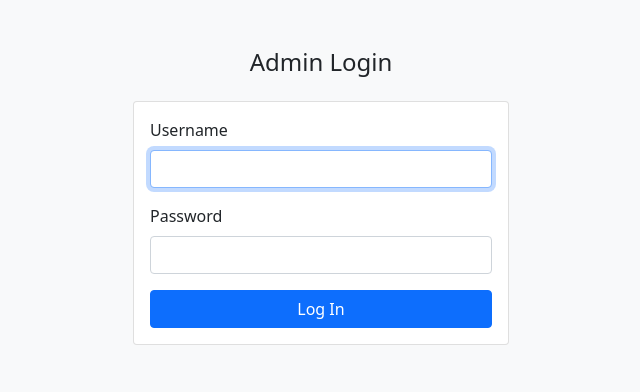
After one commit to tmdinosaurcenter/kiosk-guestbook, a Flask app: template templates/admin_login.html in a window 1280 px wide. The commit adds this page. Shown: the top 392 px of the page, without its empty margins (319-959 px from the left). Run offline with Flask 3, Linux system fonts and the light colour scheme; the template is opened without the code that fills it, so the values that code supplies are empty.

Commit message:
Migrate admin auth from HTTP Basic Auth to Flask-Login session auth
Replaces browser-cached Basic Auth credentials with proper server-side
session management. Logout now fully invalidates the session. Adds an
HTML login form at /admin/login, SECRET_KEY env var support, and updates
README with key generation instructions and role table.

```diff
--- a/app.py
+++ b/app.py
@@ -1,13 +1,16 @@
-from flask import Flask, render_template, request, redirect, url_for, jsonify, abort, Response, g
-from flask_limiter import Limiter
-from flask_limiter.util import get_remote_address
-from email_validator import validate_email, EmailNotValidError
-from werkzeug.security import generate_password_hash, check_password_hash
-from functools import wraps
-import sqlite3
 import logging
 import os
 import re
+import sqlite3
+
+from email_validator import validate_email, EmailNotValidError
+from flask import Flask, render_template, request, redirect, url_for, jsonify, abort
+from flask_limiter import Limiter
+from flask_limiter.util import get_remote_address
+from flask_login import (
+    LoginManager, UserMixin, login_user, logout_user, login_required, current_user
+)
+from werkzeug.security import generate_password_hash, check_password_hash
 
 # Set up logging
 logging.basicConfig(level=logging.INFO)
@@ -15,7 +18,52 @@ logger = logging.getLogger(__name__)
 
 app = Flask(__name__)
 DATABASE = os.environ.get('DATABASE_PATH', 'guestbook.db')
+app.secret_key = os.environ.get('SECRET_KEY', 'dev-secret-key-change-in-production')
+
 limiter = Limiter(get_remote_address, app=app, default_limits=[])
+
+login_manager = LoginManager(app)
+login_manager.login_view = 'admin_login'
+
+# ---------------------------------------------------------------------------
+# User model
+# ---------------------------------------------------------------------------
+
+class User(UserMixin):
+    """Lightweight user object stored in the session."""
+    def __init__(self, user_id, username, role):
+        # user_id format: 's:<username>' for superadmin, 'u:<db_id>' for DB users
+        self.id = user_id
+        self.username = username
+        self.role = role
+
+
+@login_manager.user_loader
+def load_user(user_id):
+    if user_id.startswith('s:'):
+        username = user_id[2:]
+        admin_user = os.environ.get('ADMIN_USER')
+        if admin_user and username == admin_user:
+            return User(user_id, username, 'superadmin')
+        return None
+    if user_id.startswith('u:'):
+        db_id = user_id[2:]
+        try:
+            conn = sqlite3.connect(DATABASE)
+            c = conn.cursor()
+            row = c.execute(
+                'SELECT id, username, role FROM users WHERE id = ?', (db_id,)
+            ).fetchone()
+            conn.close()
+            if row:
+                return User(f'u:{row[0]}', row[1], row[2])
+        except sqlite3.Error as e:
+            logger.error("Database error in user_loader: %s", e)
+    return None
+
+# ---------------------------------------------------------------------------
+# Profanity filter
+# ---------------------------------------------------------------------------
 
 def load_banned_words():
     banned_words = set()
@@ -52,6 +100,10 @@ def contains_banned_words(text):
         if banned in normalized:
             return True
     return False
+
+# ---------------------------------------------------------------------------
+# Database migrations
+# ---------------------------------------------------------------------------
 
 # Each entry is a list of SQL statements for that schema version.
 # To add a column or index in the future, append a new list — never modify existing entries.
@@ -121,6 +173,10 @@ def is_valid_email(email):
 with app.app_context():
     migrate_db()
 
+# ---------------------------------------------------------------------------
+# Public routes
+# ---------------------------------------------------------------------------
+
 @app.route('/', methods=['GET', 'POST'])
 @limiter.limit("5 per minute", methods=["POST"])
 def index():
@@ -188,65 +244,62 @@ def index():
     logger.info("Rendering index with %d guests.", len(guests))
     return render_template('index.html', error=error, guests=guests)
 
-def _authenticate():
-    """Returns (username, role) for the current request, or None if unauthenticated.
-    Role is 'superadmin', 'admin', or 'viewer'."""
-    auth = request.authorization
-    if not auth:
-        return None
-    admin_user = os.environ.get('ADMIN_USER')
-    admin_password = os.environ.get('ADMIN_PASSWORD')
-    if admin_user and auth.username == admin_user and auth.password == admin_password:
-        return (auth.username, 'superadmin')
-    try:
-        conn = sqlite3.connect(DATABASE)
-        c = conn.cursor()
-        row = c.execute(
-            'SELECT password_hash, role FROM users WHERE username = ?', (auth.username,)
-        ).fetchone()
-        conn.close()
-        if row and check_password_hash(row[0], auth.password):
-            return (auth.username, row[1])
-    except sqlite3.Error as e:
-        logger.error("Database error during authentication: %s", e)
-    return None
+# ---------------------------------------------------------------------------
+# Admin auth routes
+# ---------------------------------------------------------------------------
 
-def _unauthorized():
-    return Response('Authentication required.', 401, {'WWW-Authenticate': 'Basic realm="Admin"'})
+def _admin_configured():
+    return bool(os.environ.get('ADMIN_USER') and os.environ.get('ADMIN_PASSWORD'))
 
-def require_any_auth(f):
-    """Allows superadmin, admin, and viewer roles."""
-    @wraps(f)
-    def decorated(*args, **kwargs):
-        if not os.environ.get('ADMIN_USER') or not os.environ.get('ADMIN_PASSWORD'):
-            logger.error("ADMIN_USER and ADMIN_PASSWORD must be set to enable the admin interface.")
-            abort(503)
-        user = _authenticate()
-        if user is None:
-            return _unauthorized()
-        g.current_user, g.current_role = user
-        return f(*args, **kwargs)
-    return decorated
-
-def require_superadmin(f):
-    """Allows only the bootstrap superadmin."""
-    @wraps(f)
-    def decorated(*args, **kwargs):
+@app.route('/admin/login', methods=['GET', 'POST'])
+def admin_login():
+    if not _admin_configured():
+        abort(503)
+    if current_user.is_authenticated:
+        return redirect(url_for('admin'))
+    error = None
+    if request.method == 'POST':
+        username = request.form.get('username', '').strip()
+        password = request.form.get('password', '').strip()
         admin_user = os.environ.get('ADMIN_USER')
         admin_password = os.environ.get('ADMIN_PASSWORD')
-        if not admin_user or not admin_password:
-            abort(503)
-        auth = request.authorization
-        if not auth or auth.username != admin_user or auth.password != admin_password:
-            return _unauthorized()
-        g.current_user = auth.username
-        g.current_role = 'superadmin'
-        return f(*args, **kwargs)
-    return decorated
+        # Check superadmin first
+        if admin_user and username == admin_user and password == admin_password:
+            login_user(User(f's:{username}', username, 'superadmin'))
+            logger.info("Superadmin '%s' logged in.", username)
+            return redirect(request.args.get('next') or url_for('admin'))
+        # Check DB users
+        try:
+            conn = sqlite3.connect(DATABASE)
+            c = conn.cursor()
+            row = c.execute(
+                'SELECT id, password_hash, role FROM users WHERE username = ?', (username,)
+            ).fetchone()
+            conn.close()
+            if row and check_password_hash(row[1], password):
+                login_user(User(f'u:{row[0]}', username, row[2]))
+                logger.info("User '%s' (role=%s) logged in.", username, row[2])
+                return redirect(request.args.get('next') or url_for('admin'))
+        except sqlite3.Error as e:
+            logger.error("Database error during login: %s", e)
+        error = 'Invalid username or password.'
+        logger.warning("Failed login attempt for username '%s'.", username)
+    return render_template('admin_login.html', error=error)
+
+@app.route('/admin/logout')
+def admin_logout():
+    logout_user()
+    return redirect(url_for('admin_login'))
+
+# ---------------------------------------------------------------------------
+# Admin routes
+# ---------------------------------------------------------------------------
 
 @app.route('/admin')
-@require_any_auth
+@login_required
 def admin():
+    if not _admin_configured():
+        abort(503)
     page = request.args.get('page', 1, type=int)
     per_page = 25
     offset = (page - 1) * per_page
@@ -266,12 +319,14 @@ def admin():
         total = 0
     total_pages = (total + per_page - 1) // per_page
     return render_template('admin.html', guests=guests, page=page, total_pages=total_pages,
-                           total=total, current_role=g.current_role)
+                           total=total)
 
 @app.route('/admin/delete/<int:entry_id>', methods=['POST'])
-@require_any_auth
+@login_required
 def admin_delete(entry_id):
-    if g.current_role == 'viewer':
+    if not _admin_configured():
+        abort(503)
+    if current_user.role == 'viewer':
         abort(403)
     try:
         conn = sqlite3.connect(DATABASE)
@@ -284,18 +339,13 @@ def admin_delete(entry_id):
         logger.error("Database error deleting guest %d: %s", entry_id, e)
     return redirect(url_for('admin', page=request.args.get('page', 1)))
 
-@app.route('/admin/logout')
-def admin_logout():
-    return Response(
-        '<p style="font-family:sans-serif">You have been logged out. '
-        '<a href="/admin">Log in again</a></p>',
-        401,
-        {'WWW-Authenticate': 'Basic realm="Admin"', 'Content-Type': 'text/html'}
-    )
-
 @app.route('/admin/users')
-@require_superadmin
+@login_required
 def admin_users():
+    if not _admin_configured():
+        abort(503)
+    if current_user.role != 'superadmin':
+        abort(403)
     try:
         conn = sqlite3.connect(DATABASE)
         c = conn.cursor()
@@ -307,8 +357,12 @@ def admin_users():
     return render_template('admin_users.html', users=users)
 
 @app.route('/admin/users/add', methods=['POST'])
-@require_superadmin
+@login_required
 def admin_users_add():
+    if not _admin_configured():
+        abort(503)
+    if current_user.role != 'superadmin':
+        abort(403)
     username = request.form.get('username', '').strip()
     password = request.form.get('password', '').strip()
     role = request.form.get('role', '').strip()
@@ -331,8 +385,12 @@ def admin_users_add():
     return redirect(url_for('admin_users'))
 
 @app.route('/admin/users/delete/<int:user_id>', methods=['POST'])
-@require_superadmin
+@login_required
 def admin_users_delete(user_id):
+    if not _admin_configured():
+        abort(503)
+    if current_user.role != 'superadmin':
+        abort(403)
     try:
         conn = sqlite3.connect(DATABASE)
         c = conn.cursor()
@@ -343,6 +401,10 @@ def admin_users_delete(user_id):
     except sqlite3.Error as e:
         logger.error("Database error deleting user %d: %s", user_id, e)
     return redirect(url_for('admin_users'))
+
+# ---------------------------------------------------------------------------
+# API
+# ---------------------------------------------------------------------------
 
 @app.route('/api/guests', methods=['GET'])
 def api_guests():
--- a/requirements.txt
+++ b/requirements.txt
@@ -1,5 +1,6 @@
 Flask>=3.1.3
 Werkzeug>=3.0.6
 Flask-Limiter>=3.0
+Flask-Login>=0.6
 email-validator>=2.0
 gunicorn
--- a/templates/admin.html
+++ b/templates/admin.html
@@ -11,8 +11,8 @@
         <div class="d-flex justify-content-between align-items-center mb-4">
             <h1 class="h3 mb-0">Guestbook Admin</h1>
             <div class="d-flex align-items-center gap-3">
-                <span class="text-muted">{{ total }} total entries</span>
-                {% if current_role == 'superadmin' %}
+                <span class="text-muted">{{ current_user.username }} &middot; {{ total }} entries</span>
+                {% if current_user.role == 'superadmin' %}
                 <a href="{{ url_for('admin_users') }}" class="btn btn-outline-secondary btn-sm">Manage Users</a>
                 {% endif %}
                 <a href="{{ url_for('admin_logout') }}" class="btn btn-outline-danger btn-sm">Logout</a>
@@ -44,7 +44,7 @@
                         <td>{{ 'Yes' if g[6] else 'No' }}</td>
                         <td class="text-nowrap">{{ g[7] }}</td>
                         <td>
-                            {% if current_role != 'viewer' %}
+                            {% if current_user.role != 'viewer' %}
                             <form method="POST" action="{{ url_for('admin_delete', entry_id=g[0]) }}?page={{ page }}"
                                   onsubmit="return confirm('Delete entry for {{ g[1] }} {{ g[2] }}?')">
                                 <button type="submit" class="btn btn-danger btn-sm">Delete</button>
--- /dev/null
+++ b/templates/admin_login.html
@@ -0,0 +1,34 @@
+<!doctype html>
+<html lang="en">
+<head>
+    <meta charset="utf-8" />
+    <meta name="viewport" content="width=device-width, initial-scale=1" />
+    <title>Guestbook Admin — Login</title>
+    <link href="https://cdn.jsdelivr.net/npm/bootstrap@5.1.3/dist/css/bootstrap.min.css" rel="stylesheet" />
+</head>
+<body class="bg-light">
+    <div class="container py-5" style="max-width: 400px;">
+        <h1 class="h4 mb-4 text-center">Admin Login</h1>
+        <div class="card">
+            <div class="card-body">
+                {% if error %}
+                <div class="alert alert-danger py-2">{{ error }}</div>
+                {% endif %}
+                <form method="POST" action="{{ url_for('admin_login', next=request.args.get('next', '')) }}">
+                    <div class="mb-3">
+                        <label for="username" class="form-label">Username</label>
+                        <input type="text" id="username" name="username" class="form-control"
+                               autocomplete="username" required autofocus />
+                    </div>
+                    <div class="mb-3">
+                        <label for="password" class="form-label">Password</label>
+                        <input type="password" id="password" name="password" class="form-control"
+                               autocomplete="current-password" required />
+                    </div>
+                    <button type="submit" class="btn btn-primary w-100">Log In</button>
+                </form>
+            </div>
+        </div>
+    </div>
+</body>
+</html>
```
Also changed, not shown: README.md, 1 other file.
